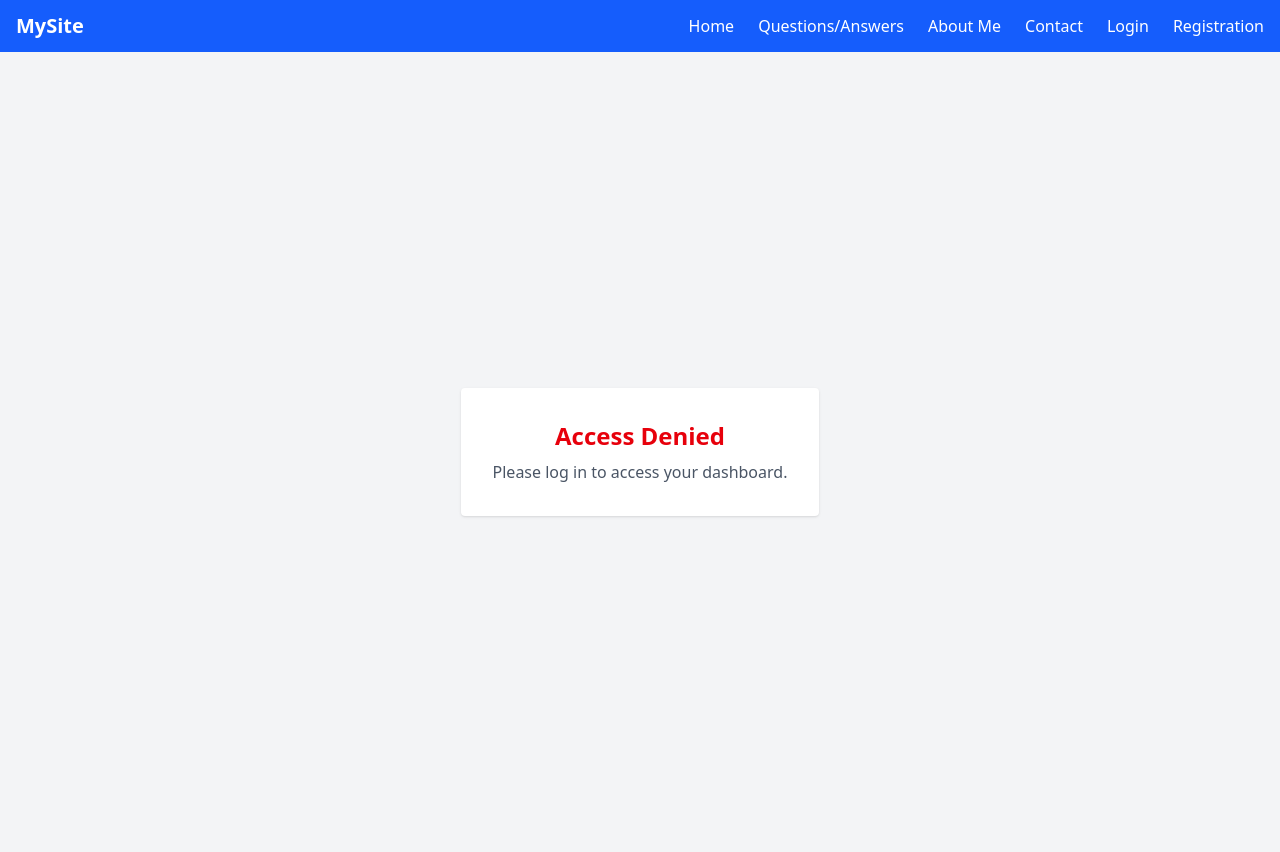
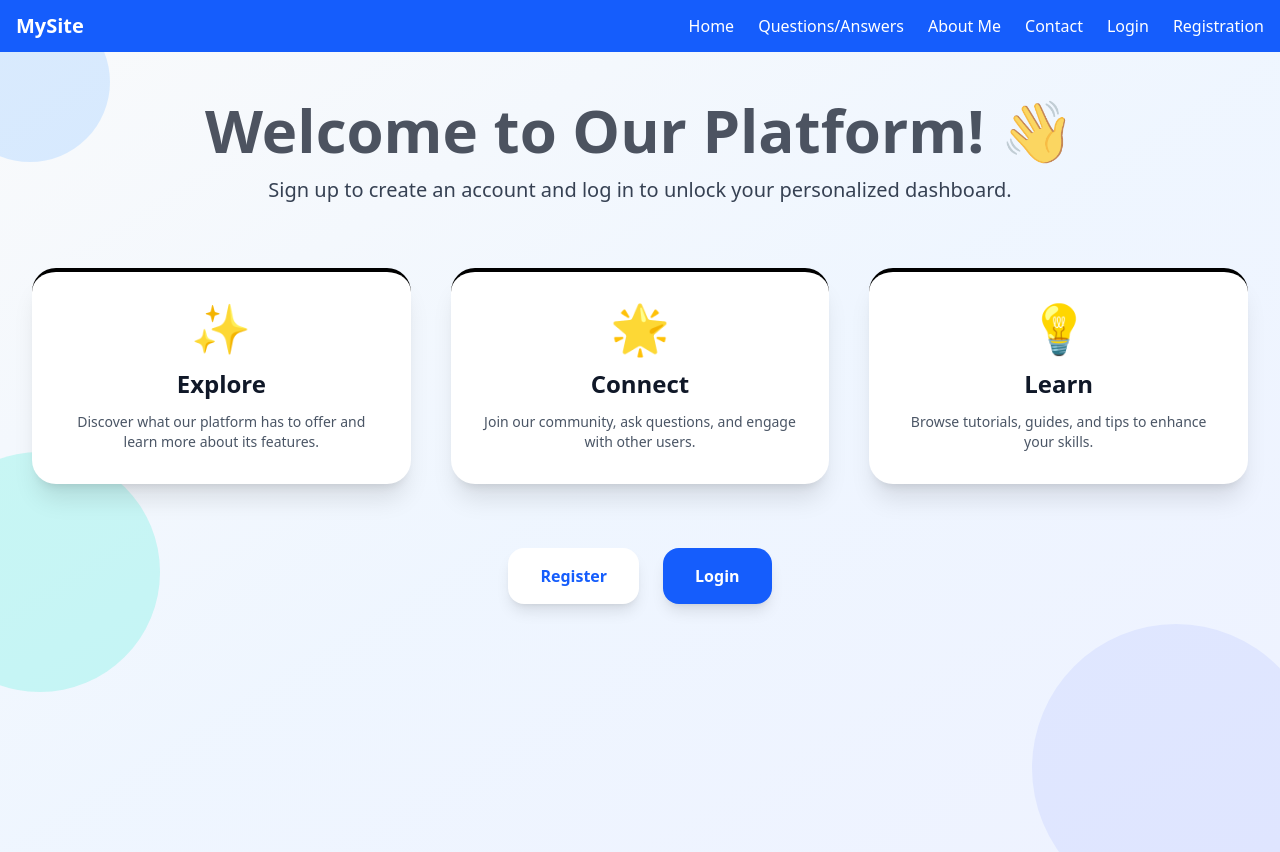
Before and after one commit to shalini210/Manthan-project-forked, a React (Vite) app in the folder FRONTEND/: page / in a window 1280 px wide. Built offline with nearby package versions, Linux system fonts and the light colour scheme.

Commit message:
uvvvvvvvv

```diff
--- a/FRONTEND/src/components/learning/CategorySection.jsx
+++ b/FRONTEND/src/components/learning/CategorySection.jsx
@@ -8,7 +8,7 @@ export default function CategorySection({ onCategoryClick }) {
     useEffect(() => {
         axios.get(`${API_URL}/userquestion/distinct-categories`)
             .then((res) => {
-                setCategories(res.data.data);
+                setCategories(res.data.data); // array of { _id, count }
             })
             .catch((err) => {
                 console.error("Error loading categories", err);
@@ -23,9 +23,9 @@ export default function CategorySection({ onCategoryClick }) {
                     <li
                         key={index}
                         className="text-blue-600 hover:underline cursor-pointer uppercase"
-                        onClick={() => onCategoryClick(cat)}
+                        onClick={() => onCategoryClick(cat._id)} // pass the category name
                     >
-                        {cat}
+                        {cat._id} ({cat.count})  {/* show count */}
                     </li>
                 ))}
             </ul>
--- a/FRONTEND/src/components/learning/Home.jsx
+++ b/FRONTEND/src/components/learning/Home.jsx
@@ -11,14 +11,74 @@ export default function Home() {
   const username = useSelector((store) => store.user.userdata.name);
   if (!userislogin) {
     return (
-      <div className="flex items-center justify-center h-screen bg-gray-100">
-        <div className="bg-white p-8 rounded shadow text-center">
-          <h2 className="text-2xl font-semibold text-red-600 mb-2">Access Denied</h2>
-          <p className="text-gray-600">Please log in to access your dashboard.</p>
+      <div className="relative min-h-screen bg-gradient-to-br from-gray-50 via-blue-50 to-indigo-50 px-8 py-12 overflow-hidden">
+
+        {/* Floating decorative shapes */}
+        <div className="absolute top-[-50px] left-[-50px] w-40 h-40 bg-blue-300 rounded-full opacity-30 animate-pulse-slow"></div>
+        <div className="absolute bottom-[-60px] right-[-40px] w-72 h-72 bg-indigo-300 rounded-full opacity-20 animate-pulse-slower"></div>
+        <div className="absolute top-1/2 left-[-80px] w-60 h-60 bg-teal-300 rounded-full opacity-25 animate-spin-slow"></div>
+
+        <div className="relative max-w-7xl mx-auto z-10 text-center">
+
+          {/* Welcome Header */}
+          <div className="mb-16">
+            <h1 className="text-5xl md:text-6xl font-extrabold text-gray-900 mb-4 animate-pulse">
+              Welcome to Our Platform! 👋
+            </h1>
+            <p className="text-gray-700 text-lg md:text-xl">
+              Sign up to create an account and log in to unlock your personalized dashboard.
+            </p>
+          </div>
+
+          {/* Feature Cards */}
+          <div className="grid grid-cols-1 sm:grid-cols-2 lg:grid-cols-3 gap-10 mb-16">
+            <div className="bg-white rounded-3xl shadow-xl p-8 hover:shadow-2xl transform hover:-translate-y-3 transition-all duration-500 border-t-4 border-gradient-to-r from-blue-500 via-teal-500 to-indigo-500">
+              <div className="text-5xl mb-4 text-blue-500">✨</div>
+              <h2 className="text-2xl font-semibold mb-3 text-gray-900">Explore</h2>
+              <p className="text-gray-600 text-sm">
+                Discover what our platform has to offer and learn more about its features.
+              </p>
+            </div>
+
+            <div className="bg-white rounded-3xl shadow-xl p-8 hover:shadow-2xl transform hover:-translate-y-3 transition-all duration-500 border-t-4 border-gradient-to-r from-teal-400 via-cyan-400 to-blue-400">
+              <div className="text-5xl mb-4 text-teal-500">🌟</div>
+              <h2 className="text-2xl font-semibold mb-3 text-gray-900">Connect</h2>
+              <p className="text-gray-600 text-sm">
+                Join our community, ask questions, and engage with other users.
+              </p>
+            </div>
+
+            <div className="bg-white rounded-3xl shadow-xl p-8 hover:shadow-2xl transform hover:-translate-y-3 transition-all duration-500 border-t-4 border-gradient-to-r from-indigo-400 via-blue-400 to-teal-400">
+              <div className="text-5xl mb-4 text-indigo-500">💡</div>
+              <h2 className="text-2xl font-semibold mb-3 text-gray-900">Learn</h2>
+              <p className="text-gray-600 text-sm">
+                Browse tutorials, guides, and tips to enhance your skills.
+              </p>
+            </div>
+          </div>
+
+          {/* Separate Register & Login Buttons */}
+          <div className="flex flex-col sm:flex-row justify-center gap-6">
+            <a
+              href="/registration"
+              className="inline-block bg-white text-blue-600 font-semibold px-8 py-4 rounded-2xl shadow-lg hover:bg-gray-100 transition transform hover:-translate-y-1"
+            >
+              Register
+            </a>
+            <a
+              href="/login"
+              className="inline-block bg-blue-600 text-white font-semibold px-8 py-4 rounded-2xl shadow-lg hover:bg-blue-500 transition transform hover:-translate-y-1"
+            >
+              Login
+            </a>
+          </div>
+
         </div>
       </div>
     );
   }
+
+
 
   return (
     <div className="flex min-h-screen bg-gray-100">
@@ -71,56 +131,63 @@ export default function Home() {
         )} */}
 
         {selectedMenu === 'home' && (
-          <div className="min-h-screen bg-gradient-to-br from-gray-100 to-white px-6 py-10">
-            <div className="max-w-6xl mx-auto">
+          <div className="relative min-h-screen bg-gradient-to-br from-blue-50 via-teal-50 to-indigo-50 px-8 py-12 overflow-hidden">
 
-              <div className="mb-10">
-                <h1 className="text-4xl font-extrabold text-gray-800">Welcome back, <span className="text-indigo-600">{username}</span> 👋</h1>
-                <p className="text-gray-600 mt-2 text-lg">Here's a quick overview of your dashboard.</p>
+            {/* Floating shapes */}
+            <div className="absolute top-[-50px] left-[-50px] w-40 h-40 bg-blue-300 rounded-full opacity-30 animate-pulse-slow"></div>
+            <div className="absolute bottom-[-60px] right-[-40px] w-72 h-72 bg-indigo-300 rounded-full opacity-20 animate-pulse-slower"></div>
+            <div className="absolute top-1/2 left-[-80px] w-60 h-60 bg-teal-300 rounded-full opacity-25 animate-spin-slow"></div>
+
+            <div className="relative max-w-7xl mx-auto z-10">
+
+              {/* Header */}
+              <div className="text-center mb-16">
+                <h1 className="text-5xl md:text-6xl font-extrabold text-gray-900 mb-4 animate-pulse">
+                  Welcome Back, <span className="text-blue-600">{username}</span>! 👋
+                </h1>
+                <p className="text-gray-700 text-lg md:text-xl">
+                  Your personal dashboard is ready. Let’s make today amazing!
+                </p>
               </div>
 
-              <div className="grid grid-cols-1 sm:grid-cols-2 lg:grid-cols-4 gap-6">
+              {/* Feature Cards */}
+              <div className="grid grid-cols-1 sm:grid-cols-2 lg:grid-cols-3 gap-10">
+                <div className="bg-white rounded-3xl shadow-xl p-8 hover:shadow-2xl transform hover:-translate-y-3 transition-all duration-500 border-t-4 border-gradient-to-r from-blue-500 via-teal-500 to-indigo-500 animate-fadeIn">
+                  <div className="text-5xl mb-4 text-blue-500">✨</div>
+                  <h2 className="text-2xl font-semibold mb-3 text-gray-900">Inspiration</h2>
+                  <p className="text-gray-600 text-sm">
+                    Fresh ideas and motivation to fuel your creativity and focus.
+                  </p>
+                </div>
 
+                <div className="bg-white rounded-3xl shadow-xl p-8 hover:shadow-2xl transform hover:-translate-y-3 transition-all duration-500 border-t-4 border-gradient-to-r from-teal-400 via-cyan-400 to-blue-400 animate-fadeIn delay-100">
+                  <div className="text-5xl mb-4 text-teal-500">🌟</div>
+                  <h2 className="text-2xl font-semibold mb-3 text-gray-900">Growth</h2>
+                  <p className="text-gray-600 text-sm">
+                    Track your achievements and see how far you’ve come each day.
+                  </p>
+                </div>
 
-                <Link to={'/testing'}>
-                  <div className="bg-white p-6 rounded-2xl shadow hover:shadow-lg transition-all border-t-4 border-indigo-500">
-                    <h2 className="text-lg font-semibold text-gray-800 mb-1">Your Questions</h2>
-                    <p className="text-sm text-gray-600">View or manage questions you’ve asked.</p>
-                  </div>
-                </Link>
-
-
-                <Link to={'/testing'}>
-                  <div className="bg-white p-6 rounded-2xl shadow hover:shadow-lg transition-all border-t-4 border-green-500">
-                    <h2 className="text-lg font-semibold text-gray-800 mb-1">Ask New Question</h2>
-                    <p className="text-sm text-gray-600">Submit a new question with rich formatting.</p>
-                  </div>
-                </Link>
-
-
-                <Link to={'/changepassword'}>
-                  <div className="bg-white p-6 rounded-2xl shadow hover:shadow-lg transition-all border-t-4 border-yellow-500">
-                    <h2 className="text-lg font-semibold text-gray-800 mb-1">Change Password</h2>
-                    <p className="text-sm text-gray-600">Get updates on responses or new activity.</p>
-                  </div>
-                </Link>
-
-
-                <Link to={'/profilesetting'}>
-                  <div className="bg-white p-6 rounded-2xl shadow hover:shadow-lg transition-all border-t-4 border-pink-500">
-                    <h2 className="text-lg font-semibold text-gray-800 mb-1">Profile Settings</h2>
-                    <p className="text-sm text-gray-600">Update your info and preferences.</p>
-                  </div>
-                </Link>
+                <div className="bg-white rounded-3xl shadow-xl p-8 hover:shadow-2xl transform hover:-translate-y-3 transition-all duration-500 border-t-4 border-gradient-to-r from-indigo-400 via-blue-400 to-teal-400 animate-fadeIn delay-200">
+                  <div className="text-5xl mb-4 text-indigo-500">💡</div>
+                  <h2 className="text-2xl font-semibold mb-3 text-gray-900">Wellbeing</h2>
+                  <p className="text-gray-600 text-sm">
+                    Stay energized and balanced. Remember to take mindful breaks.
+                  </p>
+                </div>
               </div>
 
-              <div className="mt-12 p-6 bg-white rounded-xl shadow border">
-                <h3 className="text-xl font-bold text-gray-800 mb-2">Tips</h3>
-                <p className="text-gray-600 text-sm">Want to stand out? Ask clear, specific questions and provide all necessary context.</p>
+              {/* Bottom Banner */}
+              <div className="mt-20 bg-gradient-to-r from-blue-500 via-teal-400 to-indigo-500 rounded-3xl shadow-2xl p-10 text-center text-white border-t-4 border-white animate-bounce">
+                <h2 className="text-3xl md:text-4xl font-bold mb-3">Keep Thriving 💪</h2>
+                <p className="text-lg md:text-xl">
+                  Every step counts. Keep your momentum, and enjoy the journey!
+                </p>
               </div>
             </div>
           </div>
         )}
+
 
         {selectedMenu === 'question' && (
           <div className="bg-white p-6 shadow-2xl rounded-lg text-left">
```
Also changed, not shown: FRONTEND/src/components/learning/AskQuestions.jsx (+37 -17 lines), FRONTEND/src/components/learning/Questions_Details.jsx (+33 -20 lines), 3 other files (tests, documents, lock files or other folders).
